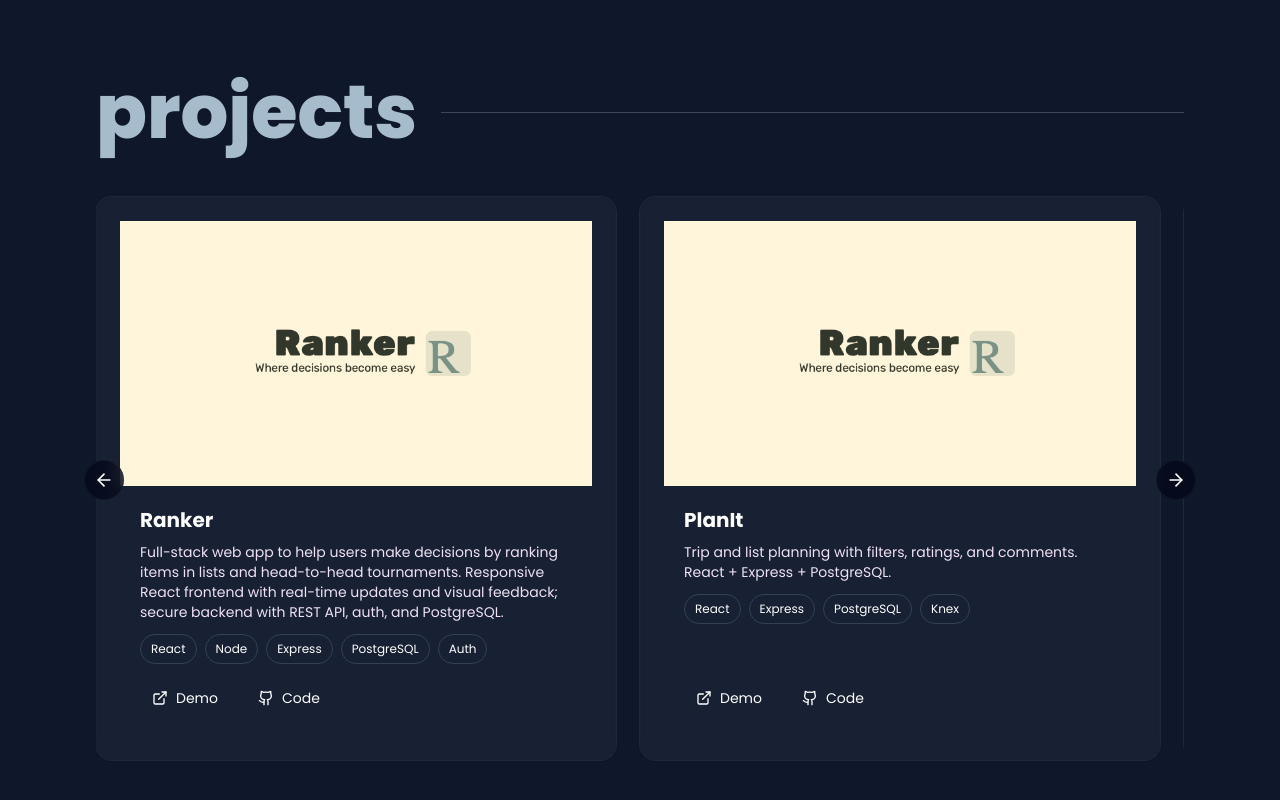
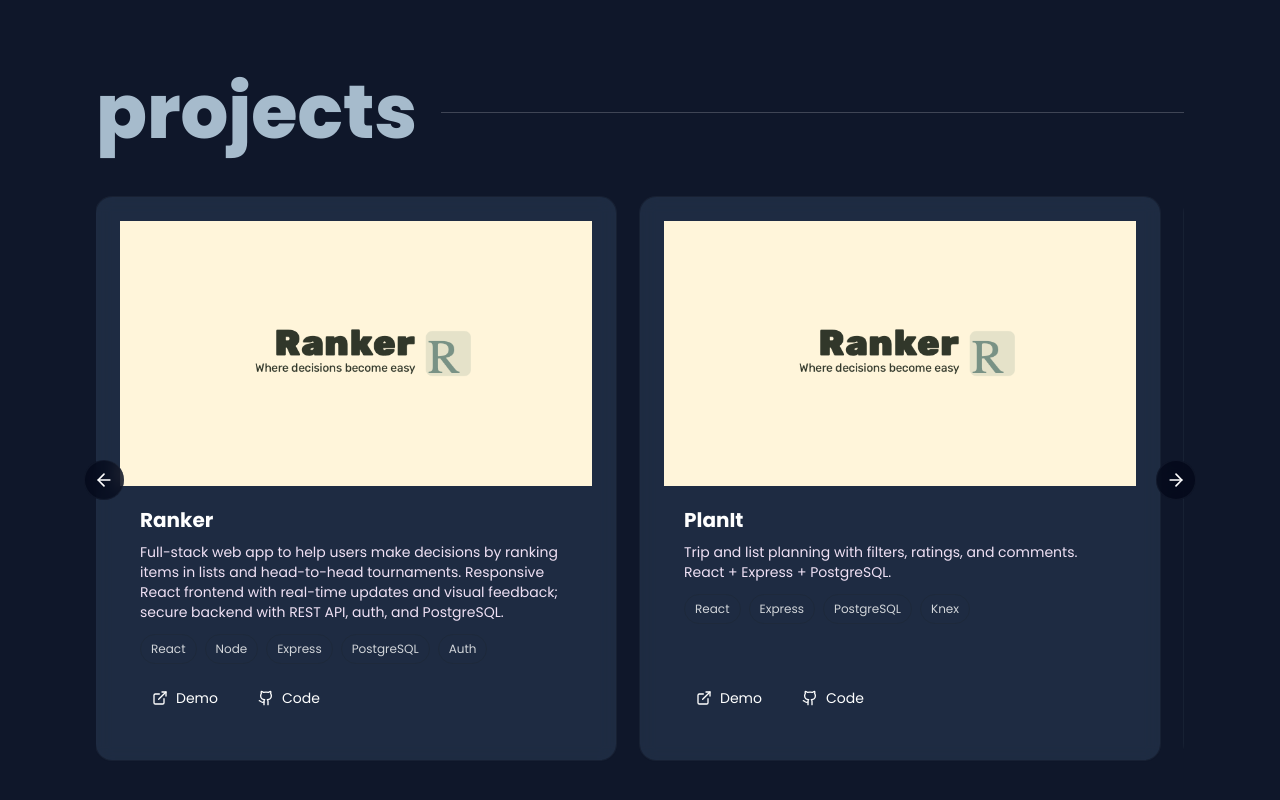
Before and after one commit to KristinaKolesnyk/portfolio-react, a React (Create React App) app: page / in a window 1280 px wide. Shown: the part 1898-2698 px from the top of the page. Built offline with nearby package versions, Linux system fonts and the light colour scheme.

Commit message:
UI - cards

```diff
--- a/src/Portfolio.jsx
+++ b/src/Portfolio.jsx
@@ -48,12 +48,6 @@ const SKILLS = [
     "UX/UI principles", "Accessibility (WCAG basics)", "Performance optimization", "Code review", "Git Flow",
     // Additional
     "Java (fundamentals/OOP)",
-];
-
-const SKILL_SHOWCASE = [
-    {title: "Frontend", caption: "React, TypeScript, Tailwind, SCSS"},
-    {title: "Backend & APIs", caption: "Node, Express, REST, WebSocket"},
-    {title: "Databases & ORM", caption: "PostgreSQL, MySQL, Sequelize"},
 ];
 
 const PROJECTS = [
@@ -188,16 +182,20 @@ function Section({id, title, eyebrow, children}) {
     );
 }
 
-function Card({className = "", children}) {
+function Card({ className = "", children }) {
     return (
-        <div className={cx(
-            "rounded-2xl shadow-sm ring-1 ring-slate-200/70 dark:ring-slate-800 bg-white/70 dark:bg-slate-800/60 backdrop-blur p-6",
-            className
-        )}>
+        <div
+            className={cx(
+                // рамка и фон теперь через токены
+                "rounded-2xl shadow-sm ring-1 ring-border/60 bg-card/40 backdrop-blur p-6",
+                className
+            )}
+        >
             {children}
         </div>
     );
 }
+
 
 function HeadlineDivider({text}) {
     return (
@@ -210,14 +208,14 @@ function HeadlineDivider({text}) {
     );
 }
 
-function Badge({children}) {
+function Badge({ children }) {
     return (
-        <span
-            className="inline-flex items-center rounded-full border border-slate-200 dark:border-slate-700 px-2.5 py-1 text-xs leading-5">
+        <span className="inline-flex items-center rounded-full border border-border px-2.5 py-1 text-xs leading-5 text-ink/80">
       {children}
     </span>
     );
 }
+
 
 function LinkGhost({href, children, icon: Icon = ExternalLink}) {
     return (
--- a/src/index.css
+++ b/src/index.css
@@ -8,7 +8,8 @@
 
     --c-surface: 248 250 252;   /* slate-50 */
     --c-surface-2: 255 255 255; /* white */
-    --c-border: 226 232 240;    /* slate-200 */
+    --c-border: 167 185 210;    /* slate-200 */
+    --c-card: 208 219 230;    /* slate-200 */
     --c-muted: 29 34 43;     /* slate-500 */
 }
 
@@ -20,6 +21,7 @@
     --c-surface: 2 6 23;        /* slate-950 */
     --c-surface-2: 15 23 42;    /* slate-900 */
     --c-border: 30 41 59;       /* slate-800 */
+    --c-card: 53 75 104;       /* slate-800 */
     --c-muted: 240 225 245;     /* slate-400 */
 }
 
--- a/tailwind.config.js
+++ b/tailwind.config.js
@@ -21,6 +21,7 @@ module.exports = {
                 surface2: withOpacity('--c-surface-2'),
                 border:   withOpacity('--c-border'),
                 muted:    withOpacity('--c-muted'),
+                card:     withOpacity('--c-card'),
             },
         },
     },
```
